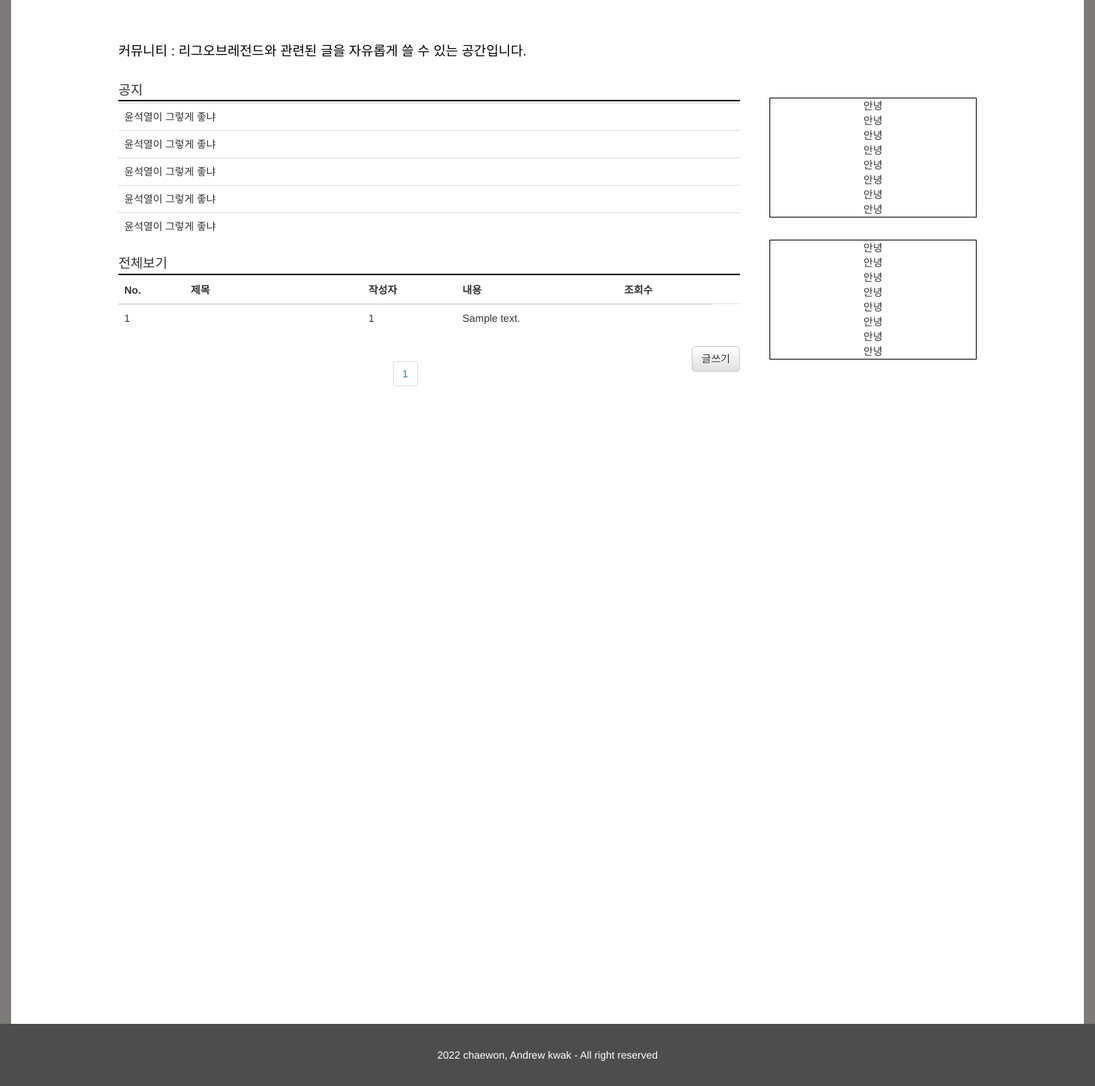
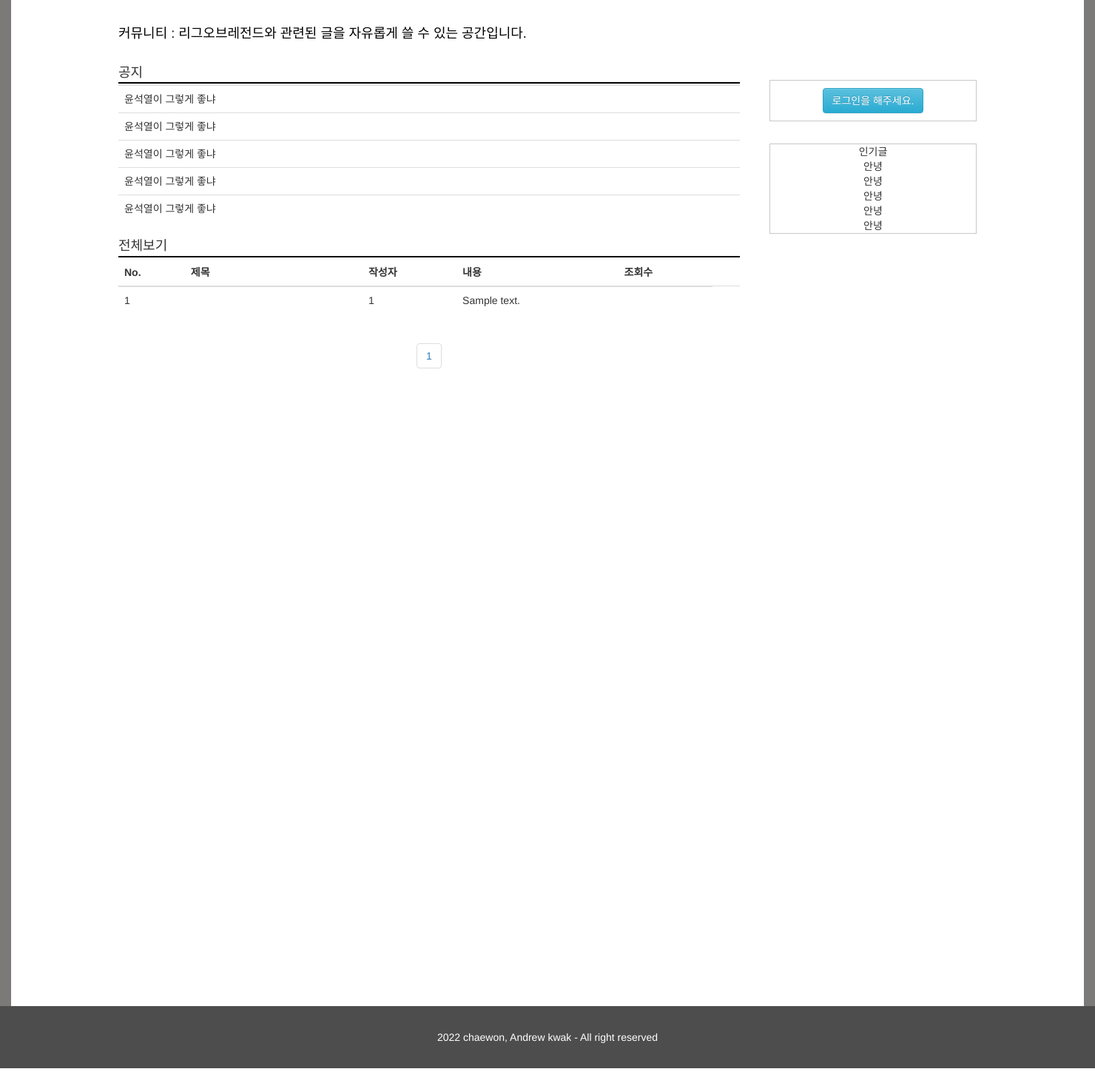
Before and after one commit to kwakchaewon/dodge.kr, a Django app: page /community in a window 1480 px wide. Shown: the part 58-1526 px from the top of the page at 74% size. After the commit the page ends 1502 px from the top, so only its background shows below. Run offline with Django 3.2, Linux system fonts and the light colour scheme; tables that the repository leaves empty hold one stand-in row (values such as "Sample post"); some libraries are stand-ins or nearby versions.

Commit message:
Update communityboard template

```diff
--- a/communityboardapp/templates/communityboard.html
+++ b/communityboardapp/templates/communityboard.html
@@ -72,7 +72,11 @@
                     </table>
                 </div>
 
-                <a href="community/write" class="btn btn-default pull-right">글쓰기</a>
+                {% if user.is_authenticated %}
+                    <a href="community/write" class="btn btn-default pull-right">글쓰기</a>
+                {% else %}
+                {% endif %}
+
 
                 {#    pagination#}
                 <div class="board__page">
@@ -102,26 +106,27 @@
 
             <div class="right__board">
                 <div class="right__board__user">
-                    <div></div>
-                    <div>안녕</div>
-                    <div>안녕</div>
-                    <div>안녕</div>
-                    <div>안녕</div>
-                    <div>안녕</div>
-                    <div>안녕</div>
-                    <div>안녕</div>
-                    <div>안녕</div>
+
+                    {% if user.is_authenticated %}
+                        {{ user.username }}
+                        님, 환영합니다.
+                    {% else %}
+
+                        <a id="board__user__login" class="btn btn-info" href="{% url 'login' %}">로그인을 해주세요.</a>
+                    {% endif %}
                 </div>
 
                 <div class="right__board__popular">
-                    <div>안녕</div>
-                    <div>안녕</div>
-                    <div>안녕</div>
-                    <div>안녕</div>
-                    <div>안녕</div>
-                    <div>안녕</div>
-                    <div>안녕</div>
-                    <div>안녕</div>
+                    <div class="board__popular__title">
+                        인기글
+                    </div>
+                    <div class="board__popular__list">
+                        <div>안녕</div>
+                        <div>안녕</div>
+                        <div>안녕</div>
+                        <div>안녕</div>
+                        <div>안녕</div>
+                    </div>
                 </div>
 
             </div>
--- a/static/css/communityboard.css
+++ b/static/css/communityboard.css
@@ -4,6 +4,7 @@
     /*position: relative;*/
     width: 1450px;
     margin: 0 auto;
+    padding-top: 8px;
 }
 
 
@@ -37,7 +38,9 @@ table {
 /*board__page*/
 
 
+
 /*board__search*/
+
 
 
 /*right__board*/
@@ -60,12 +63,12 @@ table {
 }
 
 
-.right__board__user {
-    border: solid 1px black;
+.right__board__user, .right__board__popular {
+    border: solid 1px var(--color-light-grey);
     margin-bottom: 30px;
 }
 
 
-.right__board__popular {
-    border: solid 1px black;
+#board__user__login{
+    margin: 10px 0px;
 }
```
